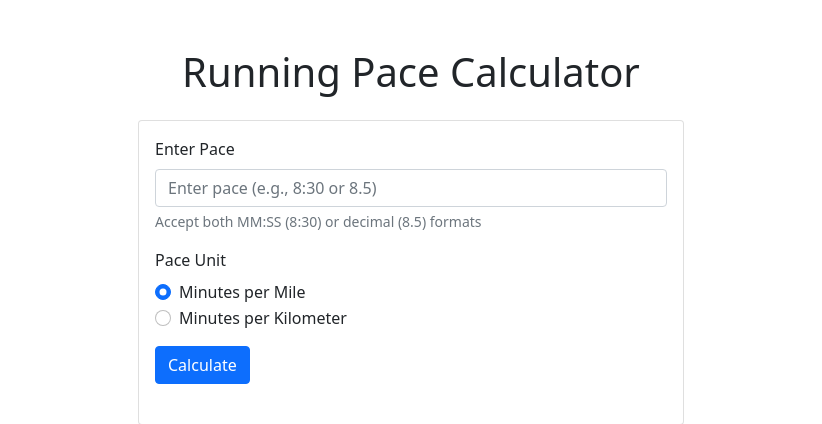
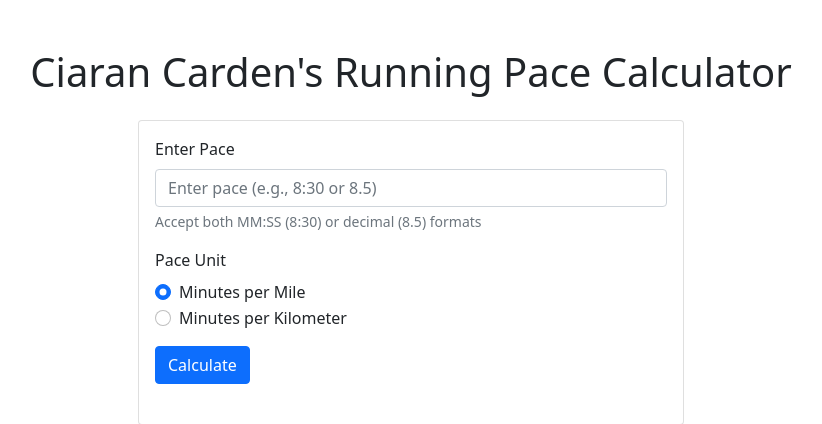
Before and after one commit to CiarannCardenn/Week3, a Flask app: page / in a window 1280 px wide. Shown: the top 424 px of the page, without its empty margins (229-1051 px from the left). Run offline with Flask 3, Linux system fonts and the light colour scheme.

Commit message:
Update heading to Ciaran Carden

```diff
--- a/flask-app/templates/index.html
+++ b/flask-app/templates/index.html
@@ -8,7 +8,7 @@
 </head>
 <body>
     <div class="container py-5">
-        <h1 class="text-center mb-4">Running Pace Calculator</h1>
+        <h1 class="text-center mb-4">Ciaran Carden's Running Pace Calculator</h1>
 
         <div class="row justify-content-center">
             <div class="col-md-6">
```
